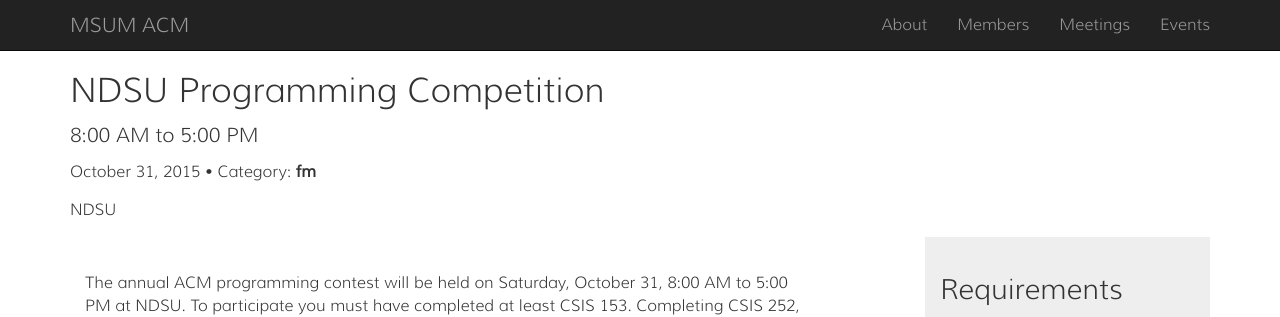
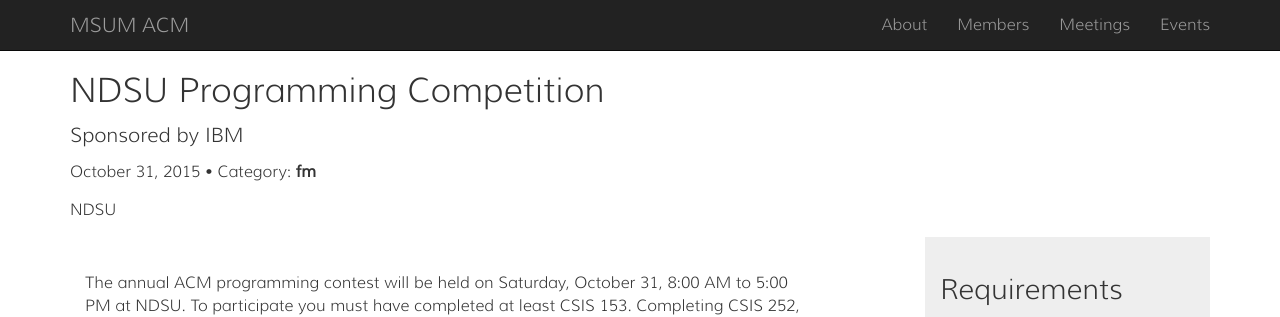
Before and after one commit to alunduil/MSUM-ACM.github.io, a Jekyll site: the page built from _posts/2015-10-31-NDSU_Competition.md, in a window 1280 px wide and 900 px high. Shown: the top 317 px of the window. Built offline with Jekyll 4.4.1, drawn with Linux system fonts in a browser that asks for light colours.

Commit message:
Update 2015-10-31-NDSU_Competition.md

```diff
--- a/_posts/2015-10-31-NDSU_Competition.md
+++ b/_posts/2015-10-31-NDSU_Competition.md
@@ -2,7 +2,8 @@
 layout: posts
 title: "NDSU Programming Competition"
 categories: "all fm"
-subtitle: "8:00 AM to 5:00 PM"
+subtitle: "Sponsored by IBM"
+time: "8:00 AM to 5:00 PM"
 location: "NDSU"
 requirements:
    - item: "CSIS 153"
```
